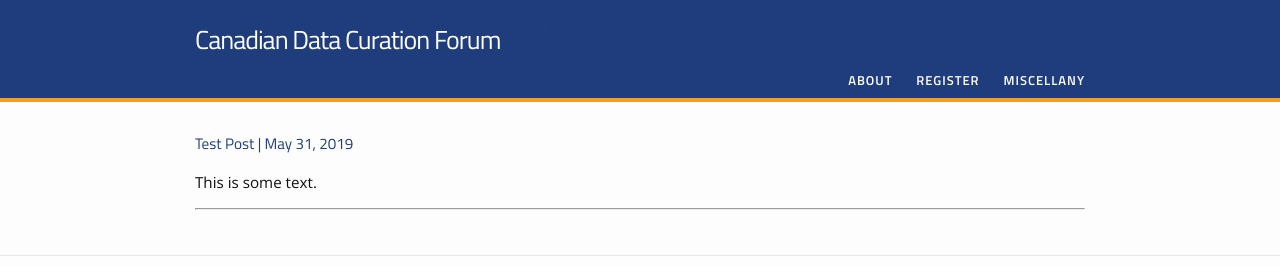
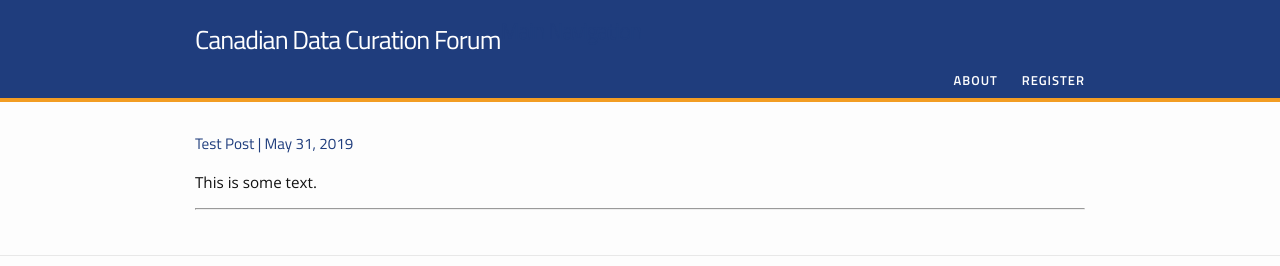
Before and after one commit to data-curation/data-curation.github.io, a Jekyll site: the page built from index.md, in a window 1280 px wide. Shown: the top 266 px of the page. Built offline with Jekyll 4.4.1, drawn with Linux system fonts in a browser that asks for light colours.

Commit message:
Update menu.yml

```diff
--- a/_data/menu.yml
+++ b/_data/menu.yml
@@ -3,6 +3,3 @@
 
 - title: "Register"
   href: "/register/"
-
-- title: "Miscellany"
-  href: "/miscellany/"
```
